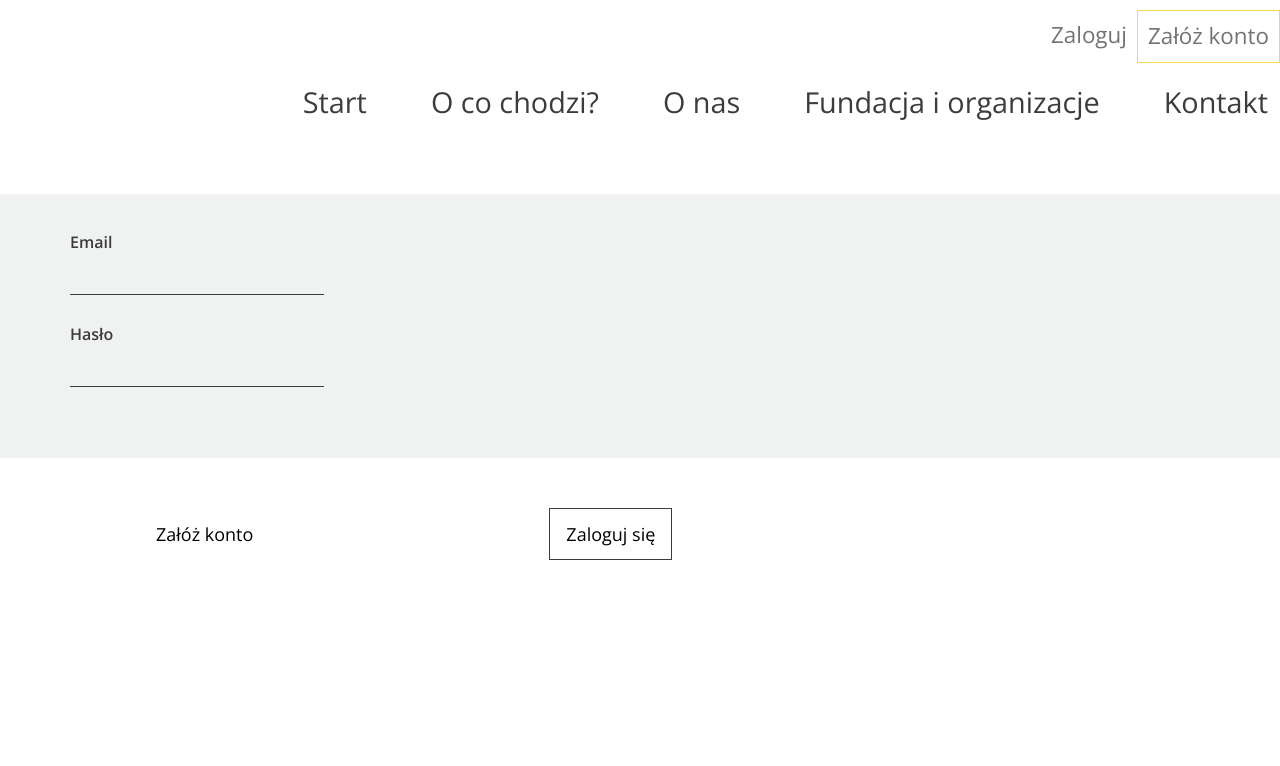
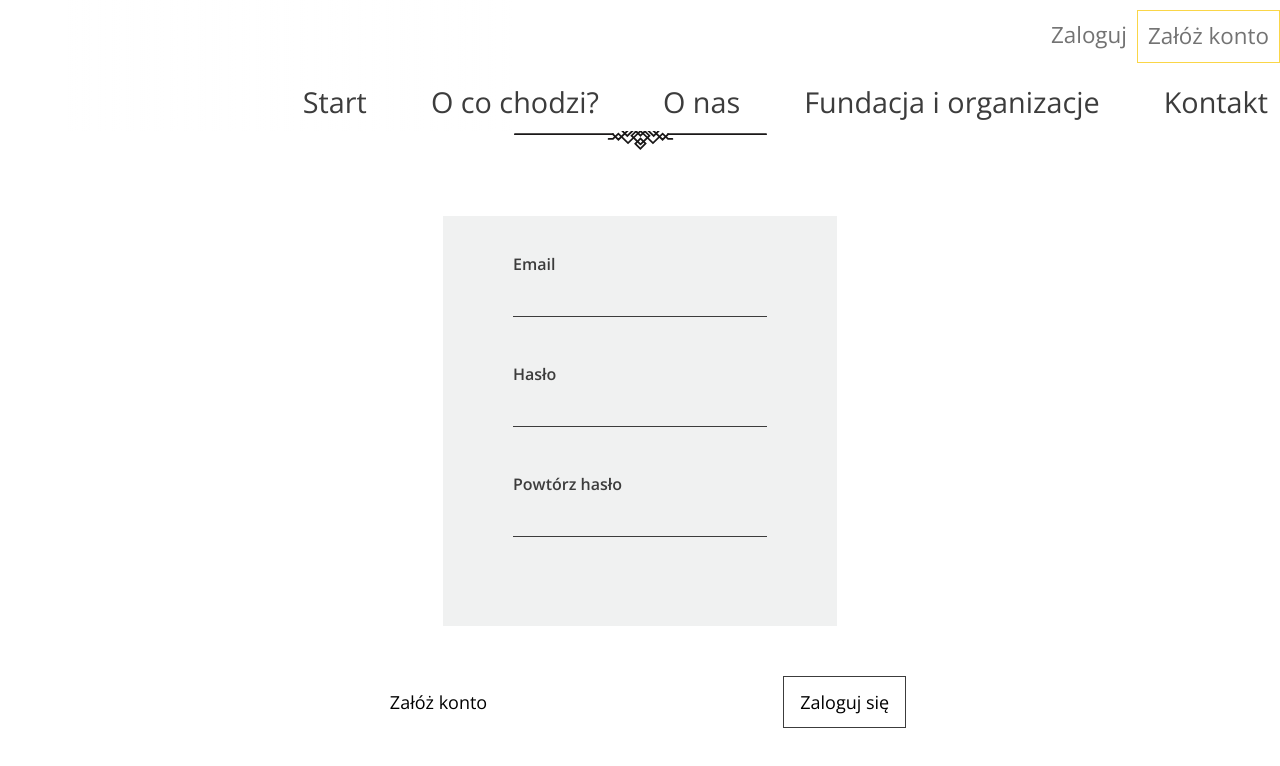
Before and after one commit to MalwinaGruchot/oddam-w-dobre-rece, a React (Vite) app: page /create-an-account in a window 1280 px wide. Shown: the top 766 px of the page. Built offline with nearby package versions, Linux system fonts and the light colour scheme.

Commit message:
createAnAccount

```diff
--- a/src/components/CreateAnAccount/CreateAnAccount.jsx
+++ b/src/components/CreateAnAccount/CreateAnAccount.jsx
@@ -2,20 +2,27 @@ import { Link } from "react-router-dom";
 import TextAndDecor from "../TextAndDecor";
 import styles from "./CreateAnAccount.module.scss";
 import { useState } from "react";
-import { validateEmail, validatePass } from "../../validate/validate";
+import {
+  validateEmail,
+  validatePass,
+  validatePass2,
+} from "../../validate/validate";
 
 export default function CreateAnAccound() {
   const [email, setEmail] = useState("");
   const [pass, setPass] = useState("");
+  const [pass2, setPass2] = useState("");
   const [err, setErr] = useState({
     email: false,
     pass: false,
+    pass2: false,
   });
 
   const validate = () => {
     let error = {
       email: !validateEmail(email),
       pass: !validatePass(pass),
+      pass2: !validatePass2(pass, pass2),
     };
     setErr(error);
   };
@@ -56,6 +63,20 @@ export default function CreateAnAccound() {
             <p className={styles.error}>Podane hasło jest za krótkie!</p>
           ) : null}
         </label>
+        <label className={styles.label} htmlFor="password2">
+          Powtórz hasło
+          <input
+            className={styles.input}
+            id="password2"
+            name="password2"
+            type="password2"
+            value={pass2}
+            onChange={(e) => setPass2(e.target.value)}
+          />
+          {err.pass2 ? (
+            <p className={styles.error}>Podane hasła są różne!</p>
+          ) : null}
+        </label>
       </div>
       <div>
         <Link to="/create-an-account" className={styles.button}>
--- a/src/components/CreateAnAccount/CreateAnAccount.module.scss
+++ b/src/components/CreateAnAccount/CreateAnAccount.module.scss
@@ -2,7 +2,7 @@
 @import "../../scss/fonts";
 @import "../../scss/mixins";
 
-.createAccount {
+.logIn {
   width: 100vw;
   height: 100vh;
   display: flex;
@@ -35,6 +35,7 @@
   padding-top: 25px;
   outline: none;
   font-size: 16px;
+  margin-bottom: 18px;
 }
 
 %button {
@@ -56,3 +57,9 @@
   @extend %button;
   border: 1px solid $color-border;
 }
+
+.error {
+  font-size: 12px;
+  color: red;
+  margin-top: -12px;
+}
--- a/src/validate/validate.jsx
+++ b/src/validate/validate.jsx
@@ -30,3 +30,10 @@ export const validatePass = (pass) => {
   }
   return true;
 };
+
+export const validatePass2 = (pass, pass2) => {
+  if (pass !== pass2) {
+    return false;
+  }
+  return true;
+};
```
